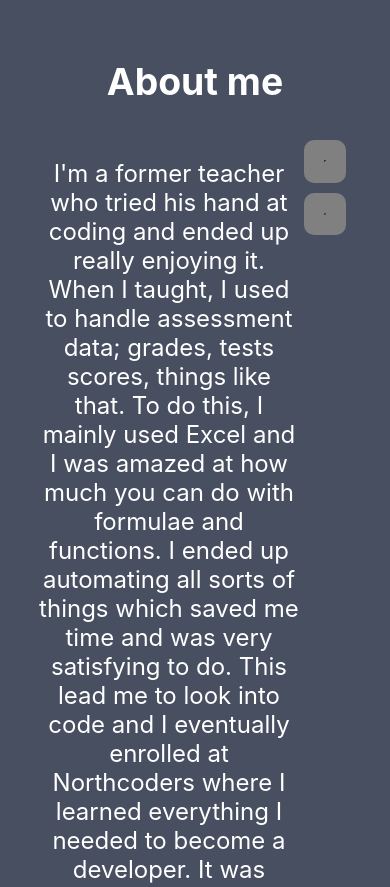
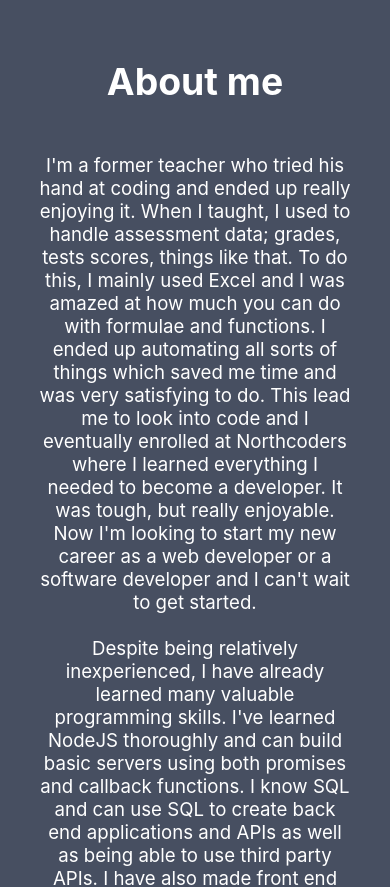
Before and after one commit to BenSymons/PortfolioV2, a React (Create React App) app: page / in a window 390 px wide. Shown: the part 900-1787 px from the top of the page. Built offline with nearby package versions, Linux system fonts and the light colour scheme.

Commit message:
add media query for projects section

```diff
--- a/src/App.css
+++ b/src/App.css
@@ -6,6 +6,12 @@
 p{
   color: white;
   font-size: 18pt;
+}
+
+@media only screen and (max-width: 800px) {
+  p{
+    font-size: 14pt;
+  }
 }
 
 h1{
@@ -81,6 +87,7 @@ h3{
   .skillsbox{
     flex-direction: column;
     border: 20px;
+    margin-bottom: 50px;
   }
   .skills{
     margin: 20px 5px;
@@ -120,9 +127,16 @@ h3{
   padding: 20px;
 }
 
+@media only screen and (max-width: 800px) {
+  .projectslot{
+    flex-direction: column;
+    margin: 10px 0px;
+  }
+}
+
 .projectimg{
-  width: 50%;
-  margin-left: 30px;
+  max-width: 100%;
+  margin: 15px;
 }
 
 ul{
@@ -156,6 +170,13 @@ section{
 
 .aboutmecontent{
   display: flex;
+  margin-bottom: 15px;
+}
+
+@media only screen and (max-width: 800px) {
+  .aboutmecontent{
+    flex-direction: column;
+  }
 }
 
 .photo{
--- a/src/components/aboutme.jsx
+++ b/src/components/aboutme.jsx
@@ -6,7 +6,7 @@ const aboutme = () => {
             <section>
                 <h1>About me</h1>
                 <div class="aboutmecontent">
-                    <p class="text">I'm a former teacher who tried his hand at coding and ended up really enjoying it.
+                    <p>I'm a former teacher who tried his hand at coding and ended up really enjoying it.
                     When I taught, I used to handle assessment data; grades, tests scores, things like that.
                     To do this, I mainly used Excel and I was amazed at how much you can do with formulae and functions.
                     I ended up automating all sorts of things which saved me time and was very satisfying to do.
--- a/src/components/projects.jsx
+++ b/src/components/projects.jsx
@@ -5,7 +5,7 @@ const projects = () => {
         <section id="projects">
             <h1>Projects</h1>
             <div class="projectslot">
-                <div class="projectcaption">
+                <div>
                     <h2>Mates Rates</h2>
                     <p>This is a mobile app used to rate and review restaurants that also has some social networking aspects.
                     It uses React Native for the front end, and MongoDB and GraphQL for the back end. The whole project was
@@ -25,7 +25,7 @@ const projects = () => {
                 <img class="projectimg" src="./images/Mates rates pic.png" alt="a restaurant rating phone app"></img>
             </div>
             <div class="projectslot">
-                <div class="projectcaption">
+                <div>
                     <h2>NC news</h2>
                     <p>This is a full stack news/forum application that I made. It uses SQL (postgres) and a Restful API in the backend
                     to store and manage the data. For the frontend, I used react and CSS.
@@ -46,7 +46,7 @@ const projects = () => {
                 <img class="projectimg" src="./images/NCnewspic.png" alt="a news website"></img>
             </div>
             <div class="projectslot">
-                <div class="projectcaption">
+                <div>
                     <h2>Rick and Morty fan site</h2>
                     <p>This is a simple fan site for the program Rick and Morty. It uses a third party API with a GraphQL endpoint
                     and React with CSS for the front end. On the app, there are different pages which lists characters, locations and
@@ -63,7 +63,7 @@ const projects = () => {
                 <img class="projectimg" src="./images/Rick&Mortypic.png" alt="a Rick and Morty fan website"></img>
             </div>
             <div class="projectslot">
-                <div class="projectcaption">
+                <div>
                     <h2>Antique shop back end</h2>
                     <p>This is the backend for a database for a fictitious antiques shop. It uses an SQL (postgres) database and an MVC
                     structured backend using Knex as a framework to help query the database.
```
